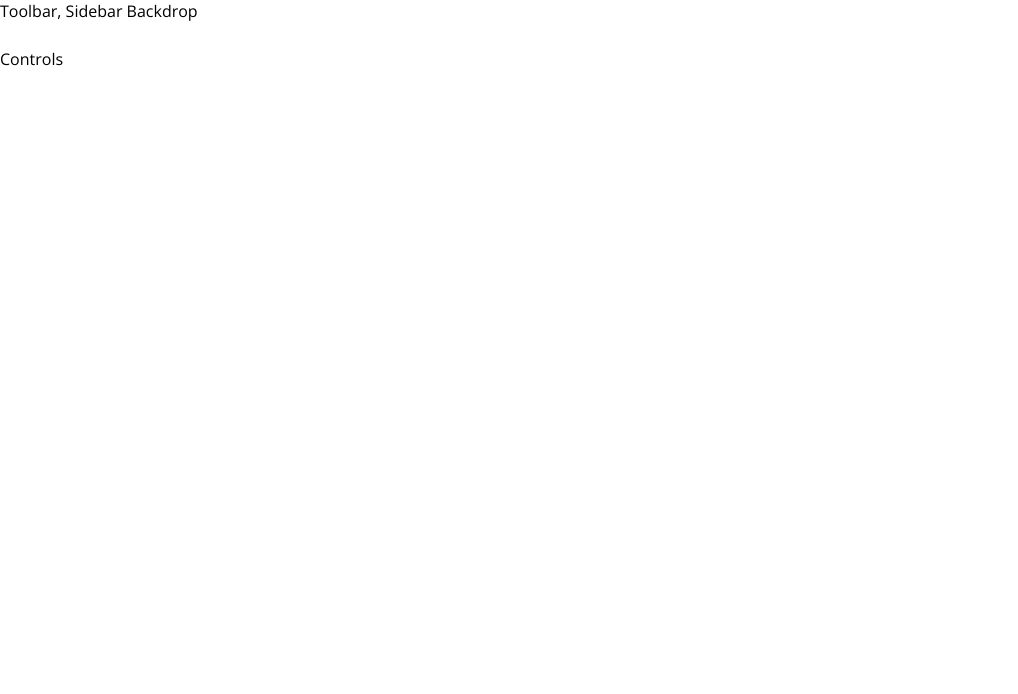
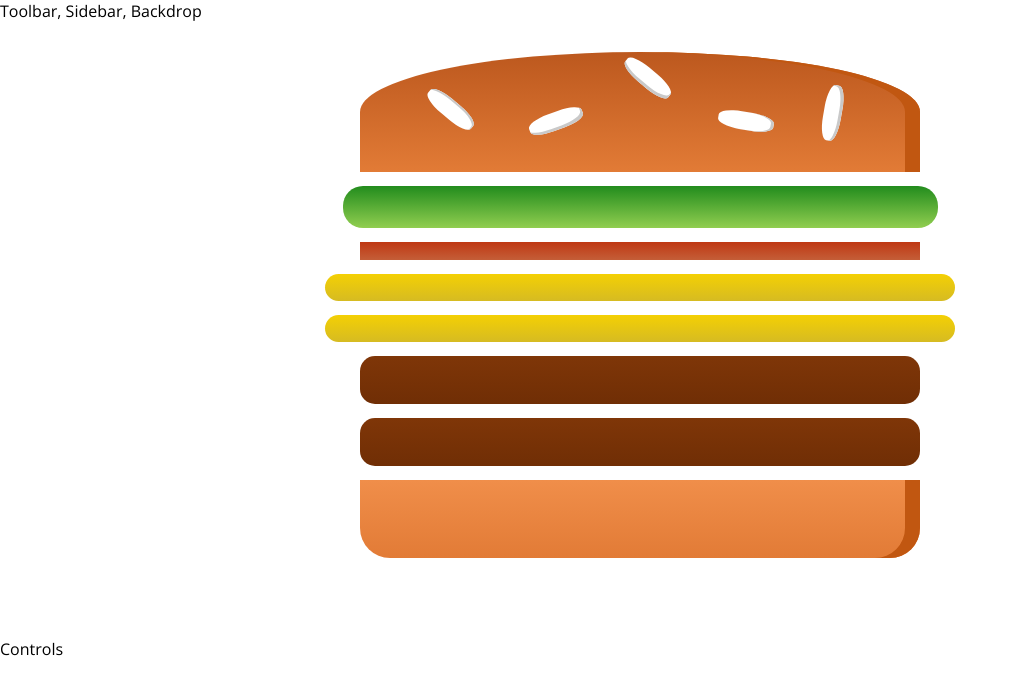
Before and after one commit to danielduarte/react-burger-builder, a React (Create React App) app: page / in a window 1280 px wide. Shown: the top 694 px of the page, without its empty margins (0-1018 px from the left). Built offline with nearby package versions, Linux system fonts and the light colour scheme.

Commit message:
Added ingredients as state

```diff
--- a/src/components/Burger/Burger.js
+++ b/src/components/Burger/Burger.js
@@ -1,10 +1,22 @@
 import React from 'react';
 
+import classes from './Burger.module.css';
 import BurgerIngredient from './BurgerIngredient/BurgerIngredient';
 
-const burger = () => {
+const burger = (props) => {
+  const transformedIngredients = Object.keys(props.ingredients)
+    .map((ingrKey) => {
+      return [...Array(props.ingredients[ingrKey])].map((_, i) => (
+        <BurgerIngredient key={ingrKey + i} type={ingrKey} />
+      ));
+    });
+
   return (
-    <BurgerIngredient type="meat"/>
+    <div className={classes.Burger}>
+      <BurgerIngredient type="bread-top" />
+      {transformedIngredients}
+      <BurgerIngredient type="bread-bottom" />
+    </div>
   );
 };
 
--- /dev/null
+++ b/src/components/Burger/Burger.module.css
@@ -0,0 +1,30 @@
+.Burger {
+    width: 100%;
+    margin: auto;
+    height: 250px;
+    overflow: auto;
+    text-align: center;
+    font-weight: bold;
+    font-size: 1.2rem;
+}
+
+@media (min-width: 500px) and (min-height: 400px) {
+    .Burger {
+        width: 350px;
+        height: 300px;
+    }
+}
+
+@media (min-width: 500px) and (min-height: 401px) {
+    .Burger {
+        width: 450px;
+        height: 400px;
+    }
+}
+
+@media (min-width: 1000px) and (min-height: 700px) {
+    .Burger {
+        width: 700px;
+        height: 600px;
+    }
+}
--- a/src/components/Layout/Layout.js
+++ b/src/components/Layout/Layout.js
@@ -4,7 +4,7 @@
 
 const layout = (props) => (
   <Fragment>
-    <div>Toolbar, Sidebar Backdrop</div>
+    <div>Toolbar, Sidebar, Backdrop</div>
     <main className={classes.Content}>
       {props.children}
     </main>
--- a/src/containers/BurgerBuilder/BurgerBuilder.js
+++ b/src/containers/BurgerBuilder/BurgerBuilder.js
@@ -3,10 +3,20 @@
 import Burger from '../../components/Burger/Burger';
 
 class BurgerBuilder extends Component {
+
+  state = {
+    ingredients: {
+      salad: 1,
+      bacon: 1,
+      cheese: 2,
+      meat: 2,
+    }
+  };
+
   render() {
     return (
       <Fragment>
-        <Burger/>
+        <Burger ingredients={this.state.ingredients} />
         <div>Controls</div>
       </Fragment>
     );
```
